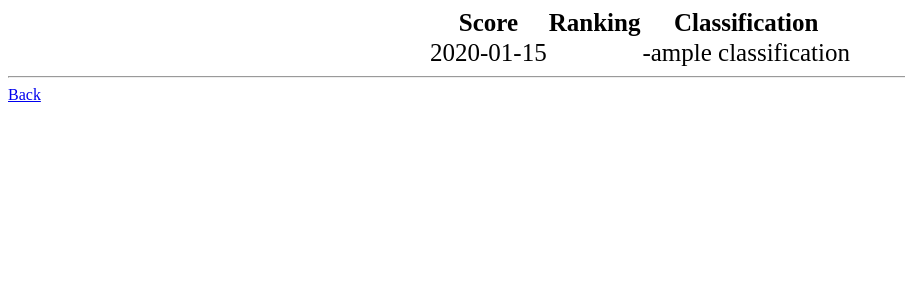
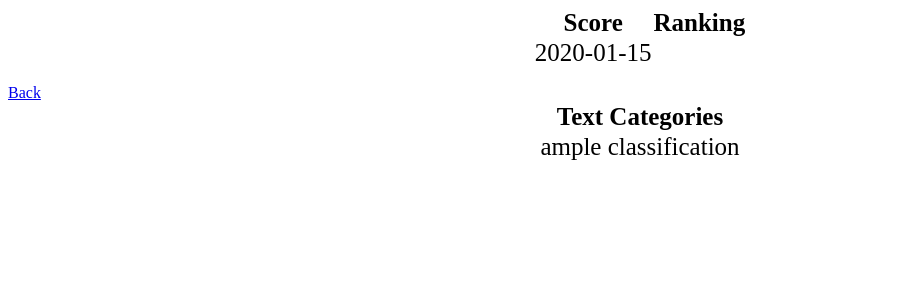
Before and after one commit to DubHacks2019-Kyle-Yoshi/Article-Analyzer, a Flask app: template templates/show_results.html in a window 1280 px wide. Shown: the top 300 px of the page, without its empty margins (0-905 px from the left). Run offline with Flask 2, Linux system fonts and the light colour scheme; the template is opened without the code that fills it: most values are stand-ins (such as "Sample title", 1, 10 or a date in 2020).

Commit message:
new table

```diff
--- a/templates/show_results.html
+++ b/templates/show_results.html
@@ -9,18 +9,23 @@
            <tr>
                 <th>Score</th>
                 <th>Ranking</th>
-                <th>Classification</th>
             </tr>
             <tr>
                 <td>{{ sentiment[0] }}</td>
                 <td><i class="fas fa-{{ sentiment[2] }}"></i></td>
-                <td class="classification">{% for classification in class_list %}
-                -{{ classification.name[1:] }}
-                <br />
-				{% endfor %}</td>
             </tr>
         </table>
-        <hr />
+
+        <p />
+
+        <table>
+            <tr><th>Text Categories</th></tr>
+            {% for classification in class_list %}
+                <tr>
+                    <td>{{ classification.name[1:] }}</td>
+                </tr>
+            {% endfor %}
+
         <a href="/">Back</a>
     </body>
 </html>
```
